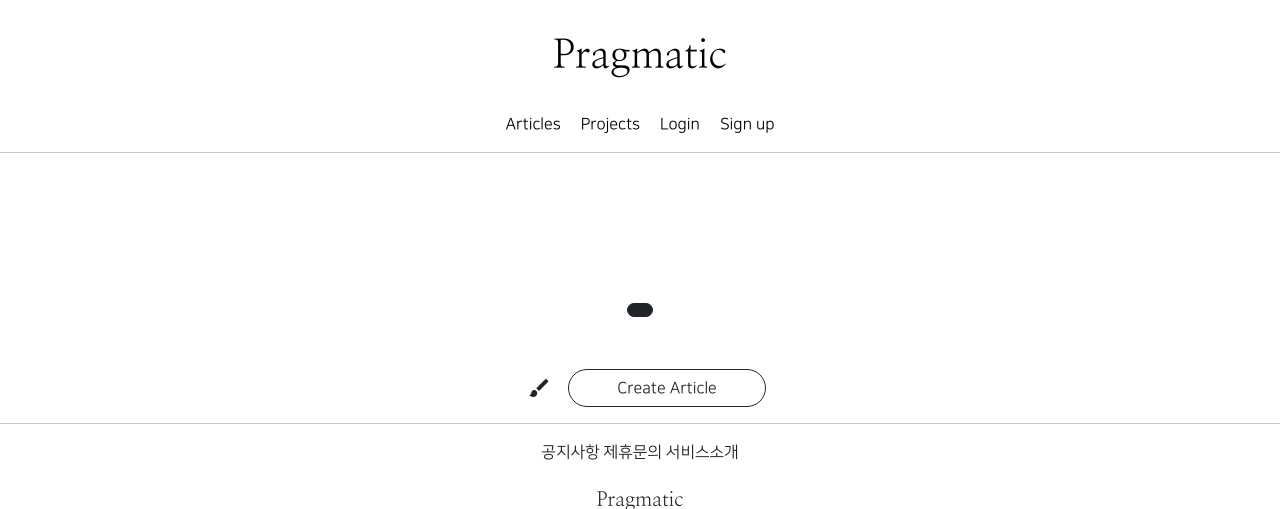
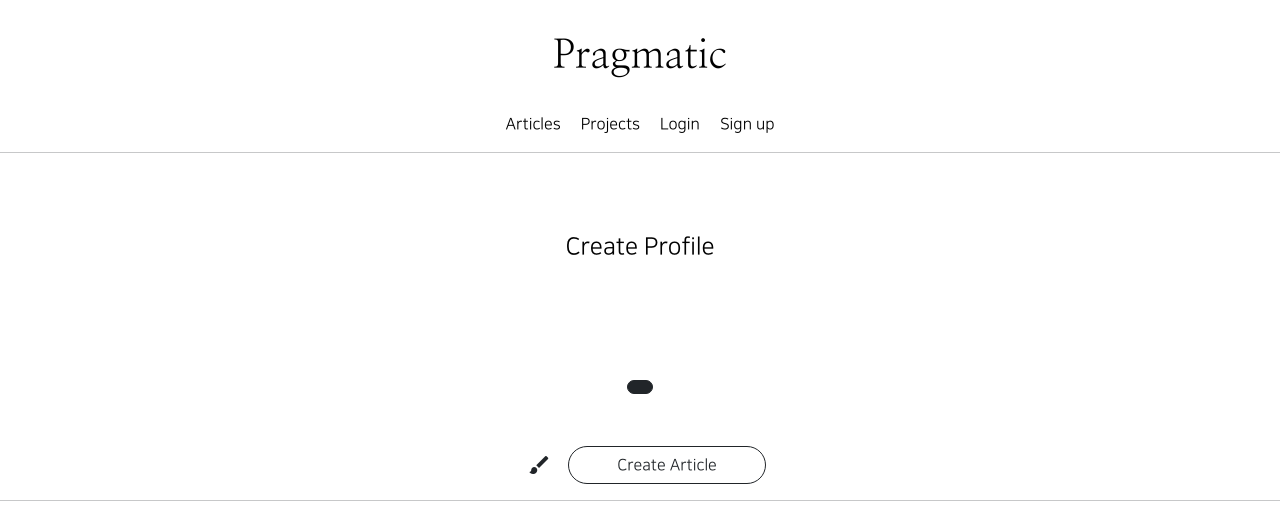
Before and after one commit to plumteri/trial_2, a Django app: template accountapp/templates/accountapp/detail.html in a window 1280 px wide. Shown: the top 509 px of the page. Run offline with Django 3.2, Linux system fonts and the light colour scheme; the template is opened without the code that fills it, so the values that code supplies are empty; parts of the project's set-up code (start-up, migrations or seed data) failed here and were passed over; some libraries are stand-ins or nearby versions.

Commit message:
9/9 2class commit2_trial2

```diff
--- a/accountapp/templates/accountapp/detail.html
+++ b/accountapp/templates/accountapp/detail.html
@@ -19,8 +19,8 @@
                 <h5>{{ target_user.profile.message }}</h5>
             {% else %}
             <h4>
-                <a href="{% url 'profileapp:create'%}>"
-                   Create Profile>
+                <a href="{% url 'profileapp:create'%}">
+                   Create Profile
                 </a>
             </h4>
             {% endif %}
```
